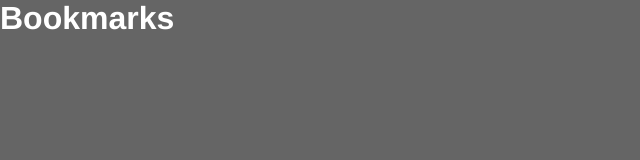
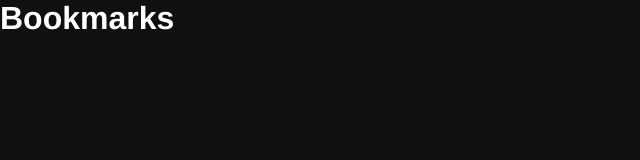
Before and after one commit to CodeVault/codevault.github.io, a plain HTML site: page index.html in a window 1280 px wide. Shown: the whole page, without its empty margins (0-640 px from the left). Drawn offline with Linux system fonts and the light colour scheme.

Commit message:
Update index.html

```diff
--- a/index.html
+++ b/index.html
@@ -6,13 +6,14 @@
     <h1>Bookmarks</h1>
 
 
+
     <style>
       body{
         margin : 0;
         padding : 0;
         font-family : Helvetica;
-        background-color : #656565;
-        color:white;
+        background-color : #101010;
+        color : white;
           }
     </style>
   </body>
```
